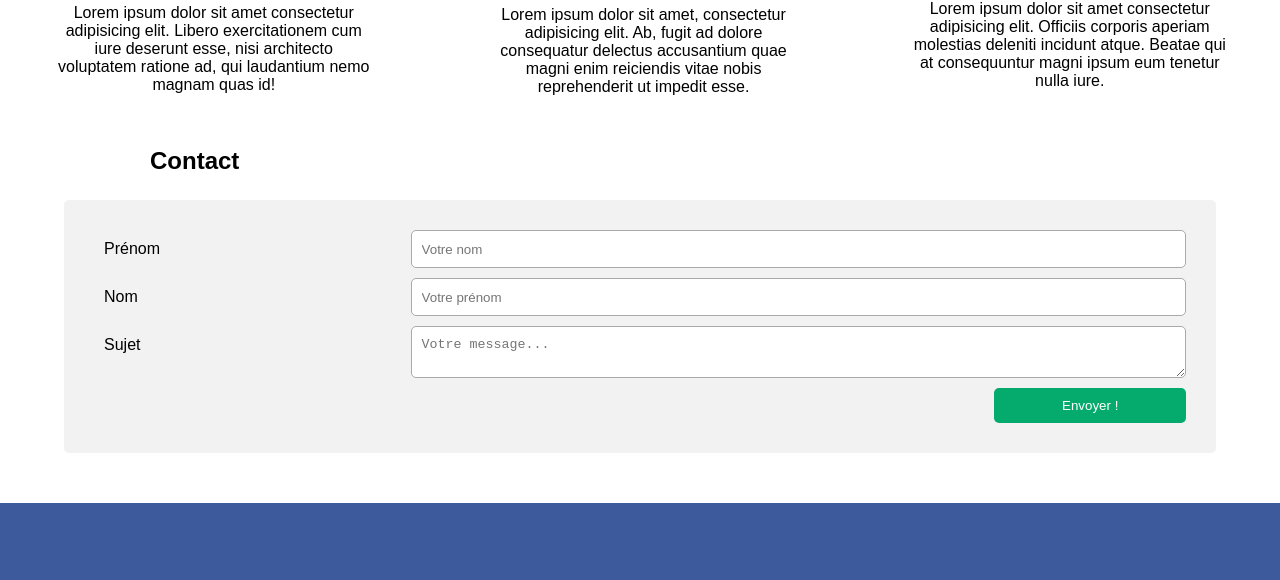
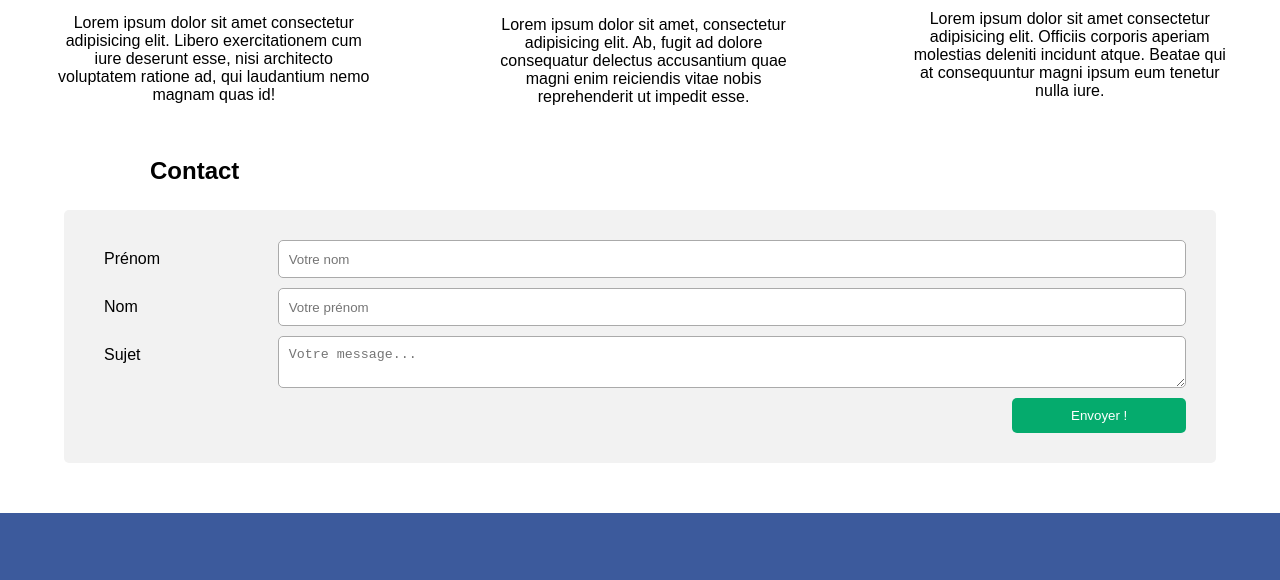
Before and after one commit to ntapiaDev/Job-Challenge, a plain HTML site: page index.html in a window 1280 px wide. Shown: the part 1596-2176 px from the top of the page. Drawn offline with Linux system fonts and the light colour scheme.

Commit message:
Responsive ok

```diff
--- a/assets/css/style.css
+++ b/assets/css/style.css
@@ -18,12 +18,17 @@ nav {
     padding: 5px 50px;
 }
 
+nav p {
+    margin-top: 21px;
+}
+
 nav ul {
     display: flex;
+    flex-direction: column;
 }
 
 nav ul li {
-    margin: 0 0 0 50px;
+    margin: 5px 0 5px 50px;
     list-style: none;
 }
 
@@ -48,12 +53,13 @@ nav ul li a:hover {
 }
 
 #edito {
-    height: 250px;
+    min-height: 250px;
     background-color: rgb(60, 90, 156);
     display: flex;
     flex-direction: column;
     justify-content: center;
     align-items: center;
+    padding: 21px;
 }
 
 #edito h1 {
@@ -68,7 +74,8 @@ nav ul li a:hover {
 }
 
 #projects h1 {
-    margin: 25px 150px;
+    margin: 25px 0;
+    text-align: center;
 }
 
 #projects-container {
@@ -91,12 +98,9 @@ nav ul li a:hover {
     width: 100%;
 }
 
-.project-3 {
-    grid-area: 1 / 3;
-}
-
 #contact h1 {
-    margin: 10px 150px 25px;
+    margin: 10px 0px 25px;
+    text-align: center;
 }
 
 #contact form {
@@ -115,32 +119,18 @@ nav ul li a:hover {
     border-radius: 5px;
 }
 
-.form-item-1 {
-    grid-area: 1 / 1 / 1 / 2;
-}
-.form-item-2 {
-    grid-area: 1 / 3 / 1 / 8;
+.form-item-2, .form-item-4, .form-item-6 {
     border: 1px solid #AAA;
 }
-.form-item-3 {
-    grid-area: 2 / 1 / 2 / 2;
-}
-.form-item-4 {
-    grid-area: 2 / 3 / 2 / 8;
-    border: 1px solid #AAA;
-}
-.form-item-5 {
-    grid-area: 3 / 1 / 3 / 2;
-}
-.form-item-6 {
-    grid-area: 3 / 3 / 3 / 8;
-    border: 1px solid #AAA;
-}
+
 .form-item-7 {
-    grid-area: 4 / 7 / 4 / 8;
     background-color: rgb(5, 171, 109);
     color: #FFF;
     border: none;
+}
+
+.form-item-7:hover {
+    cursor: pointer;
 }
 
 footer {
@@ -167,3 +157,53 @@ footer i {
 .fa-linkedin {
     color: rgb(1, 117, 175);
 }
+
+@media screen and (min-width: 768px) {
+    #projects h1, #contact h1 {
+        margin-left: 75px;
+        text-align: left;
+    }
+
+    nav ul {
+        flex-direction: row;
+    }
+
+    .project-2 {
+        grid-area: 1 / 2;
+    }
+}
+
+@media screen and (min-width: 1200px) {
+    #projects h1, #contact h1 {
+        margin-left: 150px;
+    }
+
+    .project-3 {
+        grid-area: 1 / 3;
+    }
+
+    #contact form {
+        grid-template-columns: 1fr 4fr 1fr ;
+    }
+    .form-item-1 {
+        grid-area: 1 / 1;
+    }
+    .form-item-2 {
+        grid-area: 1 / 2 / 1 / 4;
+    }
+    .form-item-3 {
+        grid-area: 2 / 1;
+    }
+    .form-item-4 {
+        grid-area: 2 / 2 / 2 / 4;
+    }
+    .form-item-5 {
+        grid-area: 3 / 1;
+    }
+    .form-item-6 {
+        grid-area: 3 / 2 / 3 / 4;
+    }
+    .form-item-7 {
+        grid-area: 4 / 3;
+    }
+}
```
